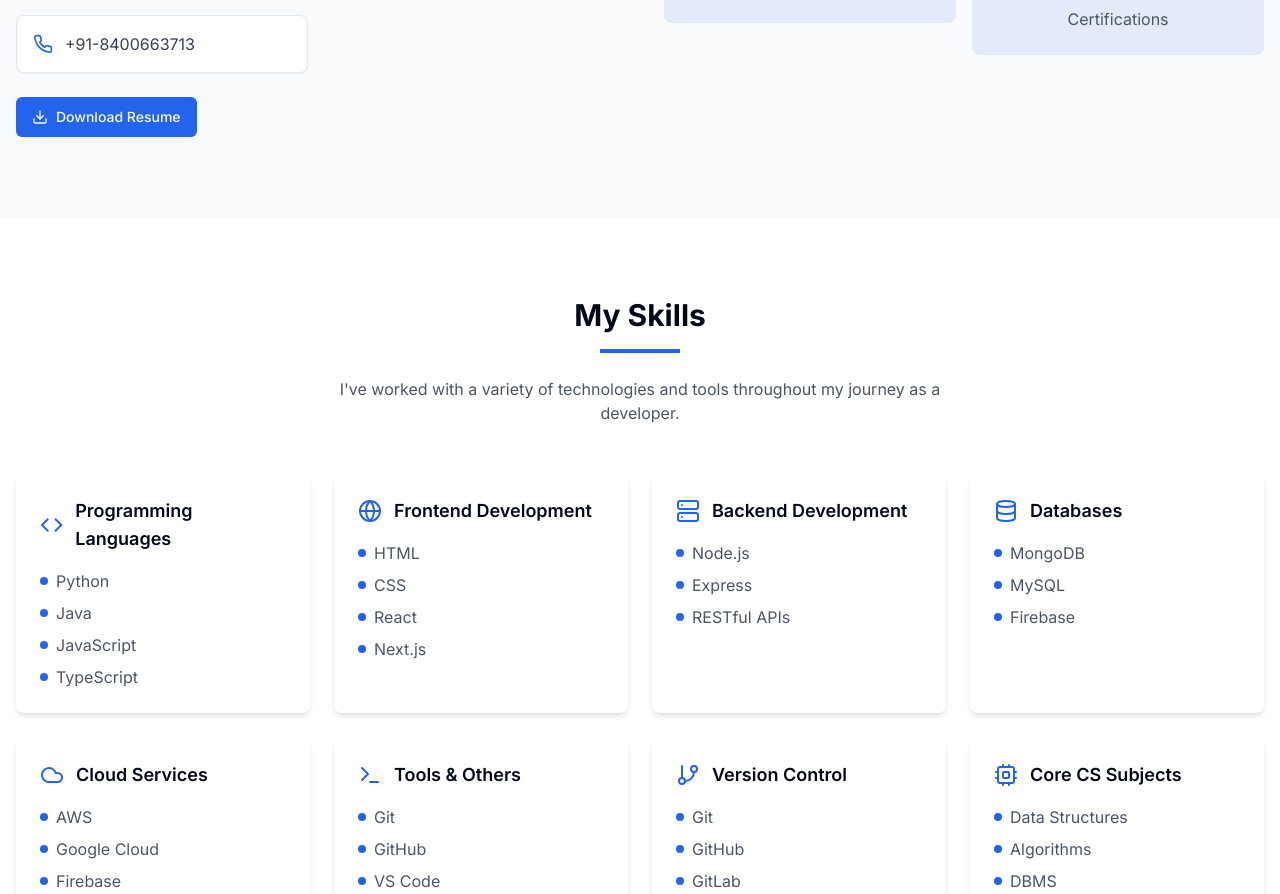
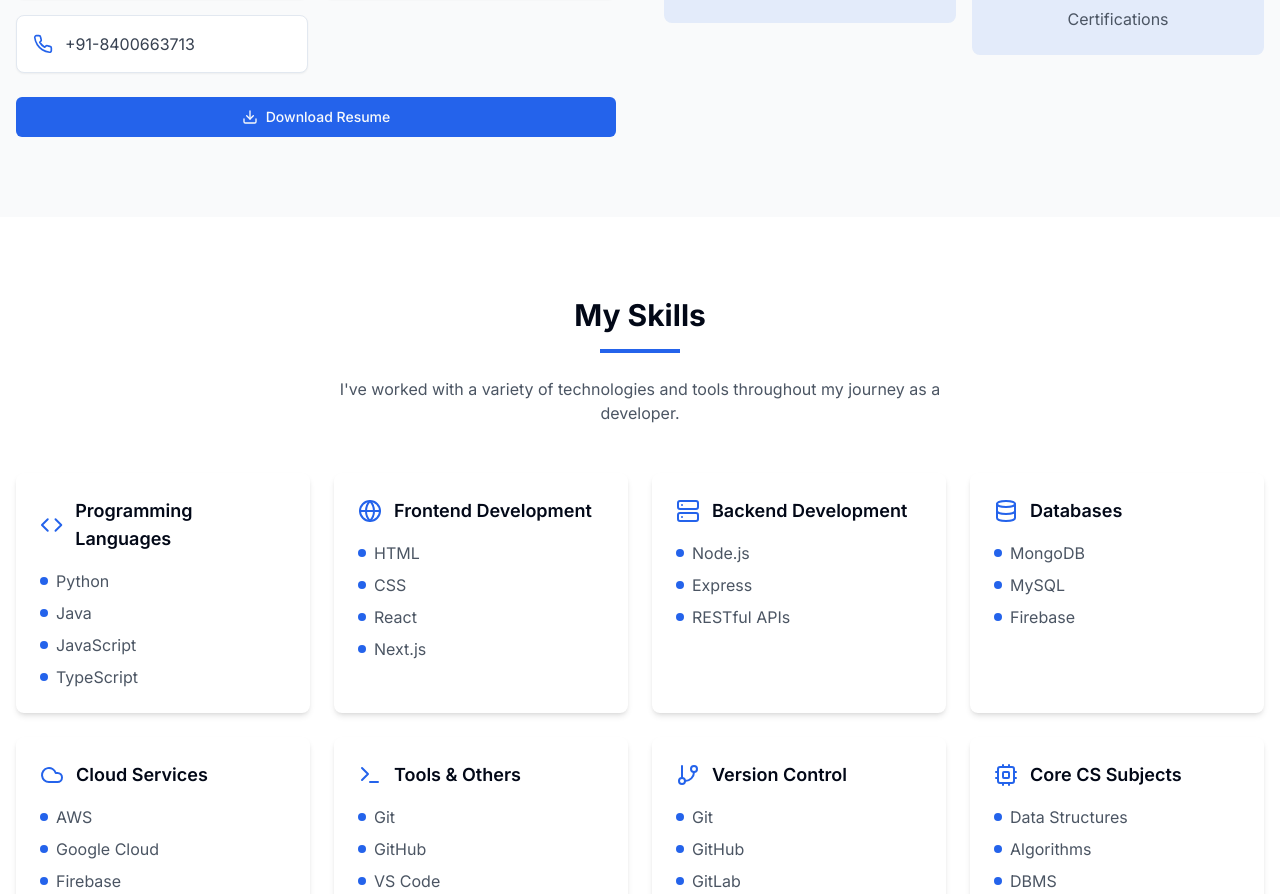
Before and after one commit to deepakkumar8400/PortFolio3713, a Next.js app: page / in a window 1280 px wide. Shown: the part 1347-2241 px from the top of the page. Built offline with nearby package versions, Linux system fonts and the light colour scheme.

Commit message:
Update about.tsx

```diff
--- a/components/sections/about.tsx
+++ b/components/sections/about.tsx
@@ -50,10 +50,12 @@ export default function About() {
               </Card>
             </div>
 
-            <Button className="flex items-center gap-2">
-              <Download className="h-4 w-4" />
-              Download Resume
-            </Button>
+            <Button className="flex items-center gap-2" asChild>
+  <a href="/Deepak-Kumar-Resume.pdf" download>
+    <Download className="h-4 w-4" />
+    Download Resume
+  </a>
+</Button>
           </div>
 
           <div className="grid grid-cols-2 gap-4">
```
